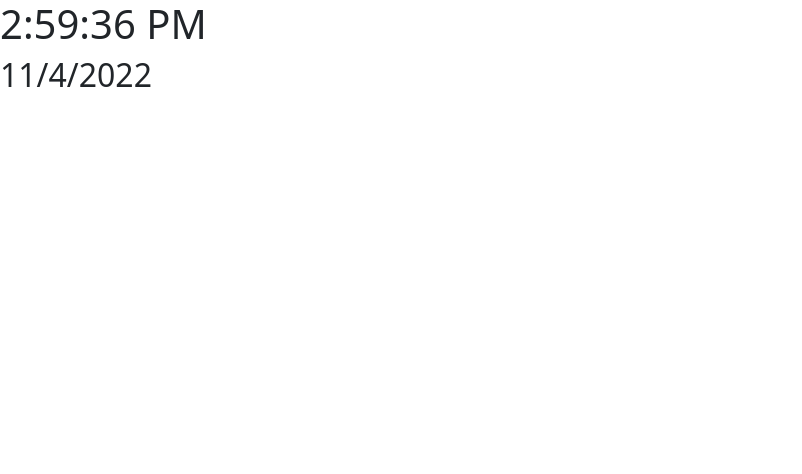
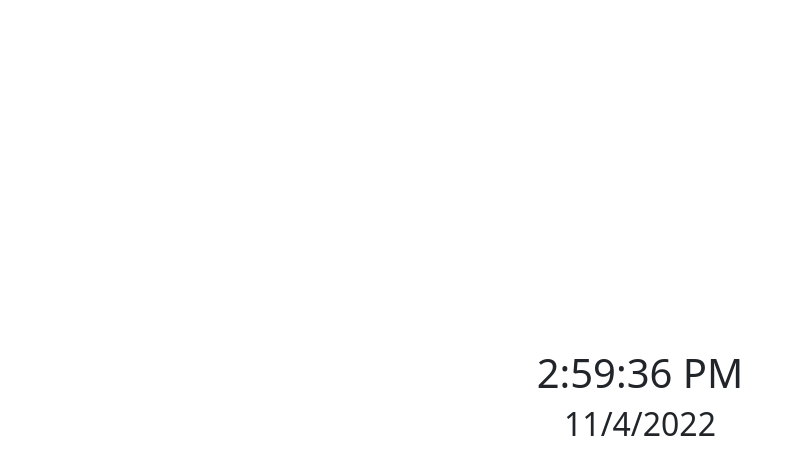
Before and after one commit to manerfan/kindle-clock, a plain HTML site: page index.html in a window 1280 px wide. Shown: the whole page, without its empty margins (0-802 px from the left). Drawn offline with nearby package versions, Linux system fonts and the light colour scheme; the site is published under a folder, as on GitHub Pages, so addresses that start at the root find nothing.

Commit message:
for test

```diff
--- a/index.html
+++ b/index.html
@@ -4,7 +4,7 @@
 <head>
     <title>Kindle Clock</title>
     <link href="https://cdn.jsdelivr.net/npm/bootstrap@5.0.2/dist/css/bootstrap.min.css" rel="stylesheet" integrity="sha384-EVSTQN3/azprG1Anm3QDgpJLIm9Nao0Yz1ztcQTwFspd3yD65VohhpuuCOmLASjC" crossorigin="anonymous">
-    <link href="/static/style.css" rel="stylesheet">
+    <link href="static/style.css" rel="stylesheet">
 </head>
 
 <body>
```
